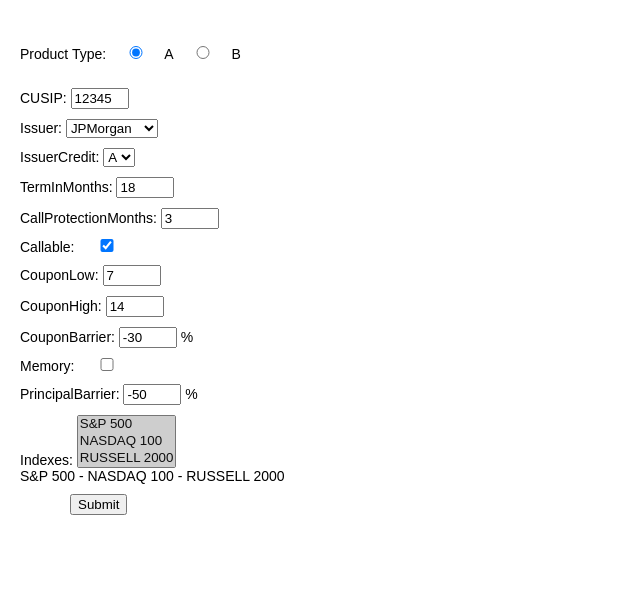
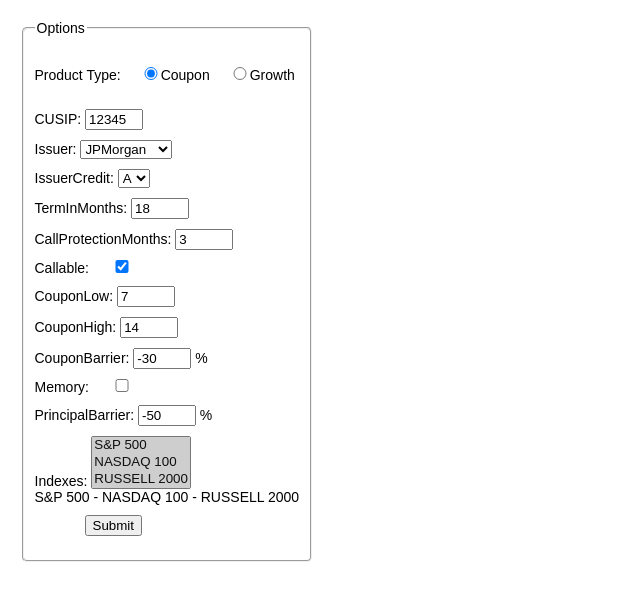
Before and after one commit to chfrjgfl/stprod, a React (Create React App) app in the folder client/: page / in a window 1280 px wide. Shown: the top 600 px of the page, without its empty margins (0-640 px from the left). Built offline with nearby package versions, Linux system fonts and the light colour scheme.

Commit message:
new build #3

```diff
--- a/client/src/Options.css
+++ b/client/src/Options.css
@@ -22,6 +22,7 @@ body {
   .mybtn {
     margin-top: 10px;
     margin-left: 50px;
+    margin-bottom: 15px;
   }
 
   .board-row:after {
@@ -34,34 +35,17 @@ body {
     margin-bottom: 10px;
   }
 
-  .square {
-    background: #fff;
-    border: 1px solid #999;
-    float: left;
-    font-size: 24px;
-    font-weight: bold;
-    line-height: 34px;
-    height: 34px;
-    margin-right: -1px;
-    margin-top: -1px;
-    padding: 0;
-    text-align: center;
-    width: 34px;
+  fieldset {
+    display: inline;
+    border-radius: 5px;
+    float: left
   }
 
-  .square:focus {
-    outline: none;
+  .radiolabel {
+    margin-left: -18px;
+    text-align: left;
   }
 
-  .kbd-navigation .square:focus {
-    background: #ddd;
-  }
-
-  .game {
-    display: flex;
-    flex-direction: row;
-  }
-
-  .game-info {
-    margin-left: 20px;
-  }
+  /* input[type="radio"] {
+    margin-right: 0;
+  } */
--- a/client/src/Options.js
+++ b/client/src/Options.js
@@ -3,6 +3,7 @@ import ReactDOM from 'react-dom/client';
 import './Options.css';
 //import axios from 'axios';
 import { read, utils, writeFile } from 'xlsx';
+import StatInfo from './StatInfo.js';
 
 //import {xparse} from "./nxlsx.js";
 
@@ -11,16 +12,19 @@ import { read, utils, writeFile } from 'xlsx';
 const issuers = ['JPMorgan', 'Glenlivet', 'Rabinovitch'];
 const issuerCredits = ['A', 'B', 'C', 'D'];
 const inds = ['S&P 500', 'NASDAQ 100', 'RUSSELL 2000'];
-
-const stProd = {
-    cusip: '12345',
-    issuer: '',
-    issuerCredit: '',
-    termInMonths: 18,
-    callProtectionMonths: 3,
+const prodTypes = [{key:'A', type: 'Coupon'}, {key: 'B', type: 'Growth'}];
 
 
-};
+
+// const stProd = {
+//     cusip: '12345',
+//     issuer: '',
+//     issuerCredit: '',
+//     termInMonths: 18,
+//     callProtectionMonths: 3,
+
+
+// };
 
 
   class Options extends React.Component {
@@ -40,7 +44,8 @@ const stProd = {
             couponBarrier: -30,
             memory: false,
             principalBarrier: -50,
-            indexes: ['S&P 500', 'NASDAQ 100', 'RUSSELL 2000']
+            indexes: ['S&P 500', 'NASDAQ 100', 'RUSSELL 2000'],
+            statInfo: [],
         };
 
         this.handleInputChange = this.handleInputChange.bind(this);
@@ -85,29 +90,48 @@ const sss = this.state;
                     });
         const f1 = await f.json();
             alert (`Results file: ${f1.filename}`);
-//            alert (f1.statInfo.length);
+
+            this.setState({
+              statInfo: f1.statInfo
+            });
+
+            alert (f1.statInfo.length);
+    //        renderStatInfo(f1.statInfo);
+
           })();
 
       }
+
+
 
     render() {
 
       return (
         <>
+         <fieldset >
+        <legend> Options </legend>
 
         <form padding="5" onSubmit={this.handleSubmit} >
 
             <br/>
             <label>Product Type:
 
-                    <input type="radio" id="1" onChange={this.handleInputChange}
-                    name="prodType" value="A" defaultChecked />
-                    <label htmlFor="1">A</label>
+                  {prodTypes.map((el, i) => (
+                    <>
+                    <input type="radio" id={(i + 1).toString()} onChange={this.handleInputChange}
+                      name="prodType" value={el.key} defaultChecked={i==0}/>
+                      <label className="radiolabel" htmlFor={(i + 1).toString()}>{el.type}</label>
+                      </>
+                  ))}
+
+                    {/* <input type="radio" id="1" onChange={this.handleInputChange}
+                    name="prodType" value="A" defaultChecked />  {this.target.value}
+                    <label htmlFor="1"></label>
 
                     <input type="radio" id="2" onChange={this.handleInputChange}
                     name="prodType" value="B" />
-                    <label htmlFor="2">B</label>
-
+                    <label htmlFor="2">{prodTypes[value]}</label>
+                */}
             </label>
             <br/>
 
@@ -254,6 +278,15 @@ const sss = this.state;
             <button type="submit" className="mybtn">Submit</button>
         </form>
 
+        </fieldset>
+
+        {(this.state.statInfo.length > 0) && <fieldset >
+        <legend> Stats Summary </legend>
+
+        <StatInfo statInfo = {this.state.statInfo} />
+
+        </fieldset>}
+
         </>
       );
     }
```
Also changed, not shown: 2 other files (tests, documents, lock files or other folders).
